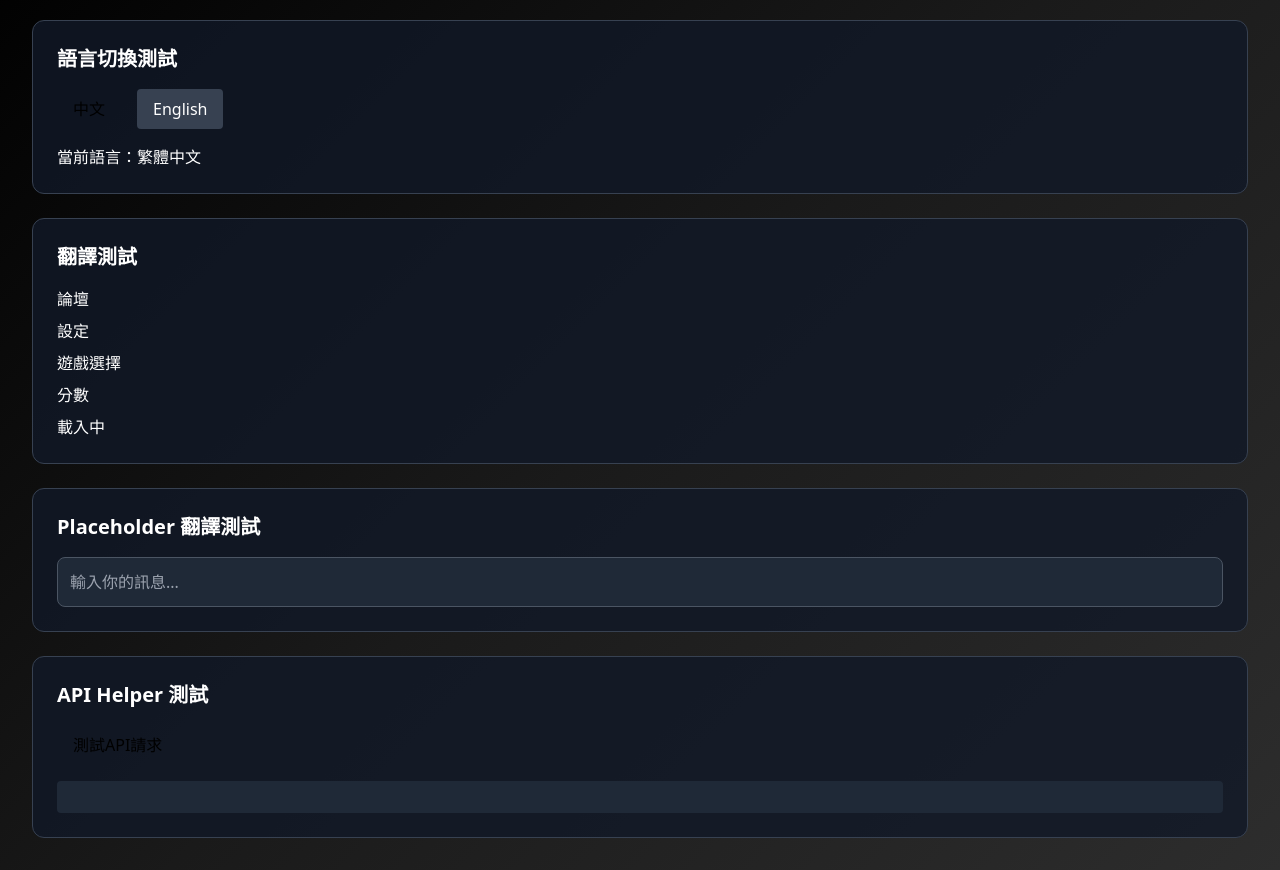
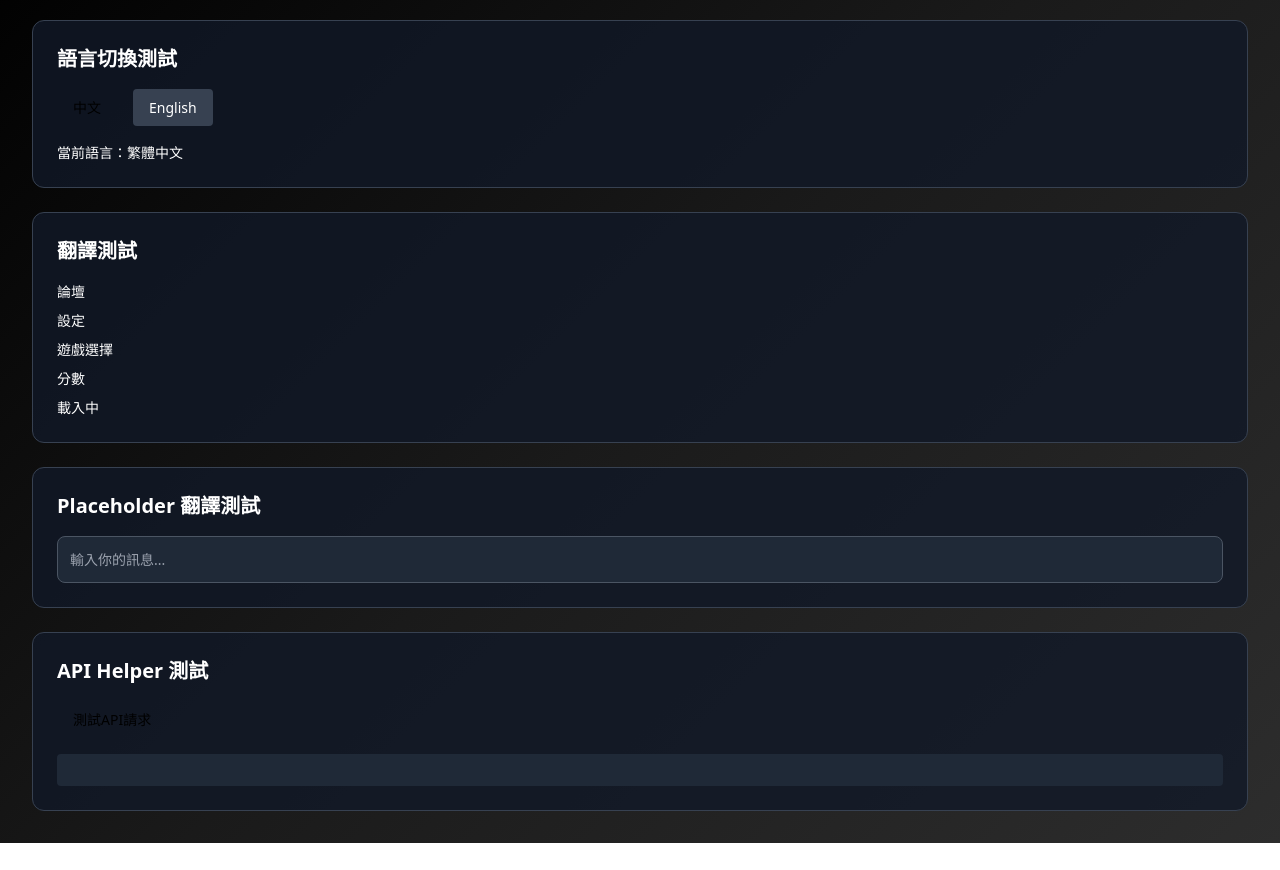
Before and after one commit to BYLinMou/Transculturalist, a website: page frontend/public/test-i18n.html in a window 1280 px wide. Shown: the part 72-942 px from the top of the page. After the commit the page ends 915 px from the top, so only its background shows below. Drawn offline with nearby package versions, Linux system fonts and the light colour scheme.

Commit message:
Set base font size and clean up styles.css
Added a 14px base font size to the body and removed unnecessary comments and blank lines for a cleaner stylesheet.

```diff
--- a/frontend/public/assets/styles.css
+++ b/frontend/public/assets/styles.css
@@ -1,5 +1,8 @@
-/* 基本樣式與從原始 HTML 抽出的自訂 CSS */
 @import url('https://cdn.jsdelivr.net/npm/tailwindcss@2.2.19/dist/tailwind.min.css');
+
+body {
+  font-size: 14px;
+}
 
 .gradient-bg {
   background: linear-gradient(135deg, #000000 0%, #1a1a1a 50%, #2d2d2d 100%);
@@ -15,5 +18,3 @@
 .drag-over { border-color: #F7C41C !important; background-color: rgba(247,196,28,0.1) !important; }
 .question-slot.correct { border-color: #10B981 !important; background-color: rgba(16,185,129,0.1) !important; }
 .question-slot.incorrect { border-color: #EF4444 !important; background-color: rgba(239,68,68,0.1) !important; }
-
-/* 你可以把更多從原始 HTML 的 style 區塊搬到這裡 */
```
